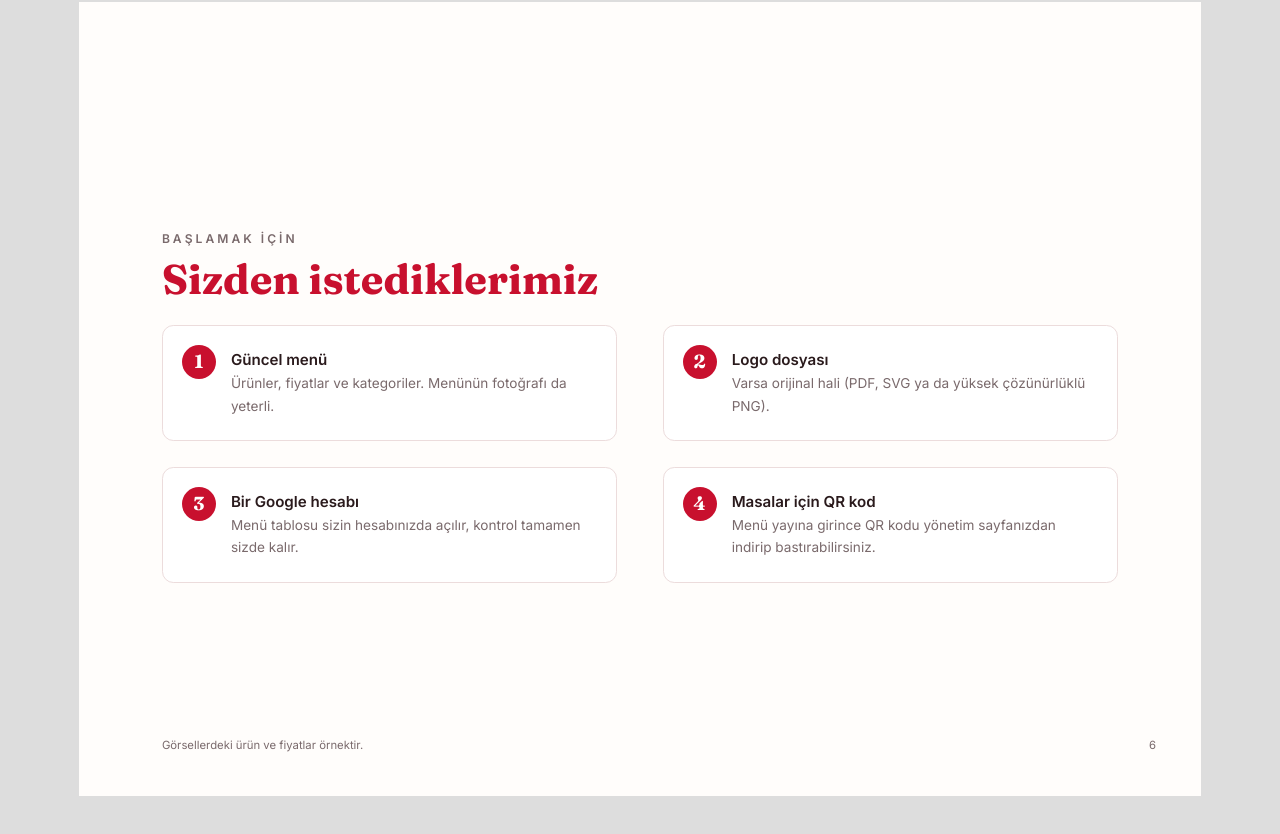
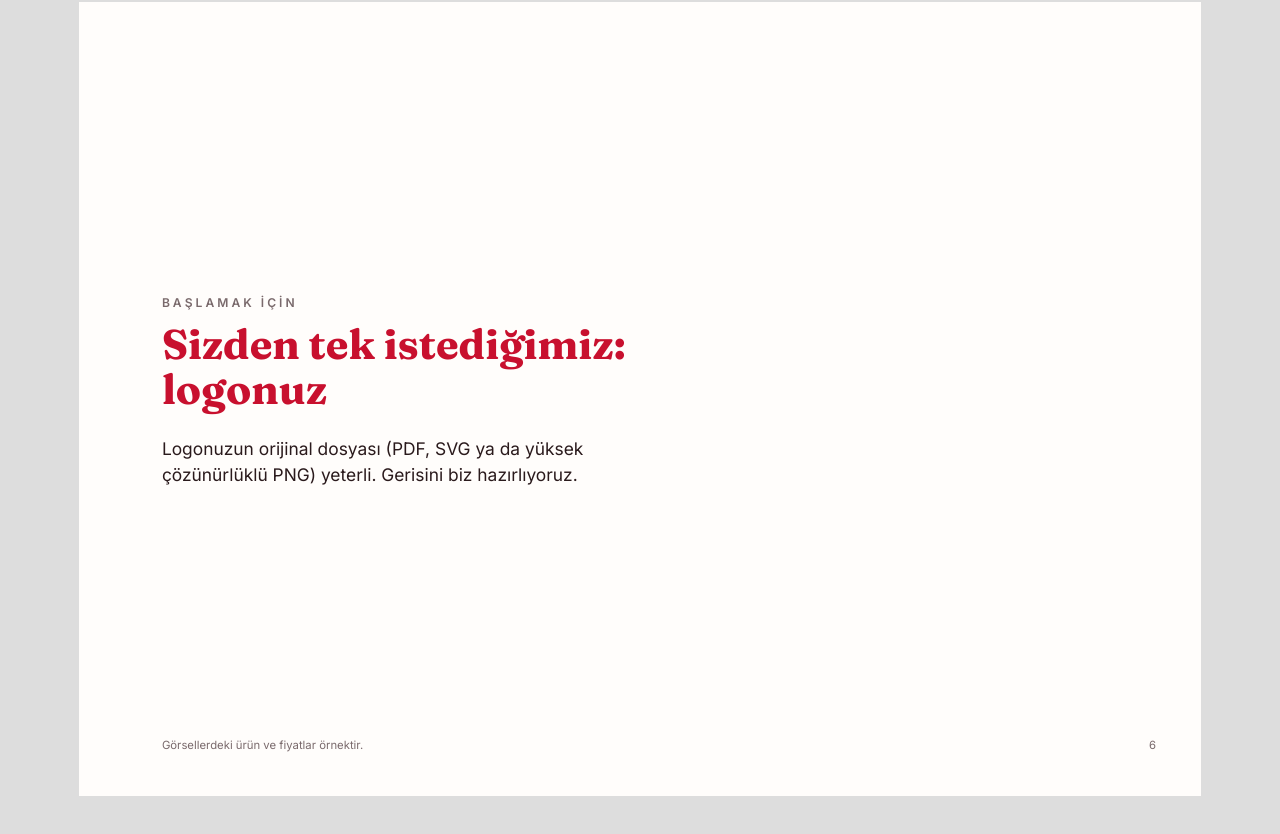
Before and after one commit to yyg27/rea-menu, a website: page tanitim/index.html in a window 1280 px wide. Shown: the part 4155-4989 px from the top of the page. Drawn offline with Linux system fonts and the light colour scheme.

Commit message:
docs: ask the cafe only for their logo in the pitch deck

```diff
--- a/tanitim/index.html
+++ b/tanitim/index.html
@@ -50,12 +50,6 @@ ul.points span { color: var(--muted); font-size: 3.7mm; }
 .paper { width: 74mm; box-shadow: 0 3mm 9mm rgb(0 0 0 / .18); display: block; }
 .paper + .paper { margin-left: -14mm; transform: translateY(10mm); }
 
-/* adımlar */
-ol.steps { list-style: none; counter-reset: s; padding: 0; margin: 0; display: grid; grid-template-columns: 1fr 1fr; gap: 7mm 12mm; }
-ol.steps li { counter-increment: s; padding: 6mm 6mm 6mm 18mm; position: relative; background: #fff; border: .3mm solid var(--line); border-radius: 3mm; }
-ol.steps li::before { content: counter(s); position: absolute; left: 5mm; top: 5mm; width: 9mm; height: 9mm; border-radius: 50%; background: var(--red); color: #fff; font: 700 5mm/9mm Fraunces; text-align: center; }
-ol.steps b { display: block; }
-ol.steps span { color: var(--muted); font-size: 3.6mm; }
 </style>
 </head>
 <body>
@@ -149,13 +143,8 @@ ol.steps span { color: var(--muted); font-size: 3.6mm; }
 <section class="page">
   <div class="text" style="padding-right: 22mm">
     <p class="kicker">Başlamak için</p>
-    <h2>Sizden istediklerimiz</h2>
-    <ol class="steps">
-      <li><b>Güncel menü</b><span>Ürünler, fiyatlar ve kategoriler. Menünün fotoğrafı da yeterli.</span></li>
-      <li><b>Logo dosyası</b><span>Varsa orijinal hali (PDF, SVG ya da yüksek çözünürlüklü PNG).</span></li>
-      <li><b>Bir Google hesabı</b><span>Menü tablosu sizin hesabınızda açılır, kontrol tamamen sizde kalır.</span></li>
-      <li><b>Masalar için QR kod</b><span>Menü yayına girince QR kodu yönetim sayfanızdan indirip bastırabilirsiniz.</span></li>
-    </ol>
+    <h2>Sizden tek istediğimiz:<br>logonuz</h2>
+    <p class="lead">Logonuzun orijinal dosyası (PDF, SVG ya da yüksek çözünürlüklü PNG) yeterli. Gerisini biz hazırlıyoruz.</p>
   </div>
   <p class="note">Görsellerdeki ürün ve fiyatlar örnektir.</p>
   <p class="pageno">6</p>
```
